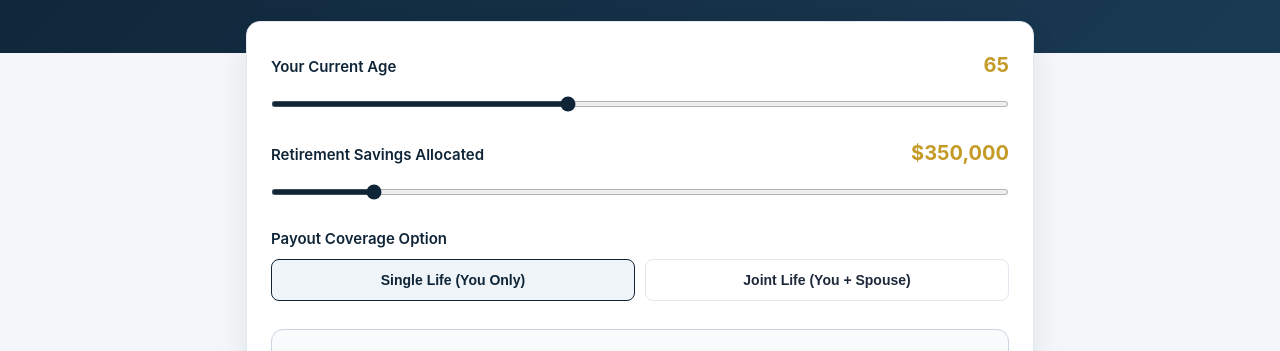
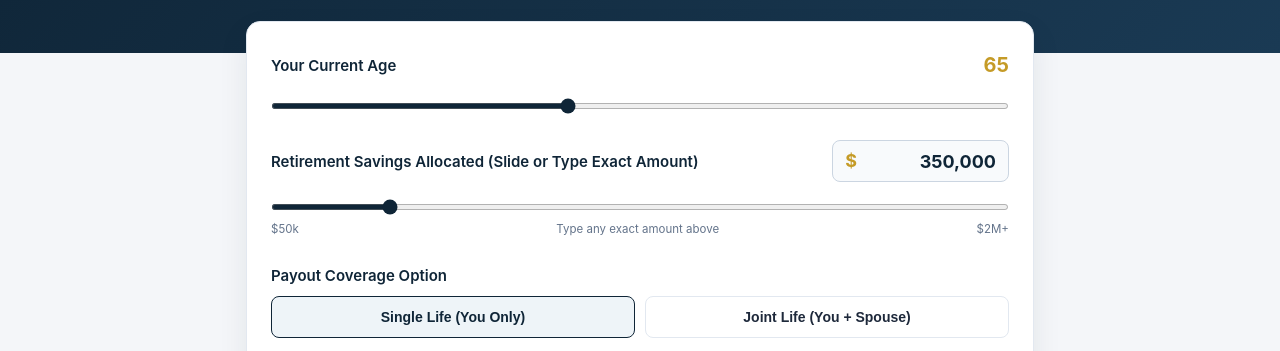
Before and after one commit to jromangfi21/retirement-calculators, a plain HTML site: page income-now.html in a window 1280 px wide. Shown: the part 199-550 px from the top of the page. Drawn offline with Linux system fonts and the light colour scheme.

Commit message:
Update income-now.html

```diff
--- a/income-now.html
+++ b/income-now.html
@@ -58,16 +58,56 @@
     .control-header {
       display: flex;
       justify-content: space-between;
-      align-items: baseline;
-      margin-bottom: 8px;
+      align-items: center;
+      gap: 12px;
+      margin-bottom: 10px;
+      flex-wrap: wrap;
     }
     .control label { font-weight: 600; font-size: 15px; color: var(--navy); }
     .val-display { font-size: 20px; font-weight: 700; color: var(--gold); }
+    .money-input-wrap {
+      display: inline-flex;
+      align-items: center;
+      border: 1.5px solid #cbd5e1;
+      border-radius: 8px;
+      padding: 6px 12px;
+      background: #f8fafc;
+      transition: border-color 0.15s ease, box-shadow 0.15s ease;
+    }
+    .money-input-wrap:focus-within {
+      border-color: var(--gold);
+      background: #fff;
+      box-shadow: 0 0 0 3px rgba(197, 155, 39, 0.18);
+    }
+    .money-prefix {
+      font-size: 18px;
+      font-weight: 700;
+      color: var(--gold);
+      margin-right: 4px;
+    }
+    .money-input {
+      border: none;
+      background: transparent;
+      font-size: 18px;
+      font-weight: 700;
+      color: var(--navy);
+      width: 135px;
+      text-align: right;
+      outline: none;
+      font-family: inherit;
+    }
     input[type="range"] {
       width: 100%;
       accent-color: var(--navy);
       height: 6px;
       cursor: pointer;
+    }
+    .slider-hints {
+      display: flex;
+      justify-content: space-between;
+      font-size: 11.5px;
+      color: var(--muted);
+      margin-top: 4px;
     }
     .toggle-group {
       display: grid;
@@ -174,10 +214,18 @@
 
       <div class="control">
         <div class="control-header">
-          <label for="assets">Retirement Savings Allocated</label>
-          <span class="val-display" id="assetsVal">$350,000</span>
+          <label for="assetsInput">Retirement Savings Allocated (Slide or Type Exact Amount)</label>
+          <div class="money-input-wrap">
+            <span class="money-prefix">$</span>
+            <input type="text" inputmode="numeric" id="assetsInput" class="money-input" value="350,000" aria-label="Exact retirement savings amount" />
+          </div>
         </div>
-        <input type="range" id="assets" min="100000" max="2000000" value="350000" step="25000" />
+        <input type="range" id="assetsSlider" min="50000" max="2000000" value="350000" step="25000" />
+        <div class="slider-hints">
+          <span>$50k</span>
+          <span>Type any exact amount above</span>
+          <span>$2M+</span>
+        </div>
       </div>
 
       <div class="control">
@@ -222,6 +270,10 @@
 
   <script>
     let coverage = 'single';
+    let currentAssets = 350000;
+
+    const sliderEl = document.getElementById('assetsSlider');
+    const inputEl = document.getElementById('assetsInput');
 
     function setCoverage(type) {
       coverage = type;
@@ -234,12 +286,36 @@
       return '$' + Math.round(num).toLocaleString('en-US');
     }
 
+    function parseMoney(str) {
+      const cleaned = String(str).replace(/[^0-9]/g, '');
+      return cleaned ? parseInt(cleaned, 10) : 0;
+    }
+
+    sliderEl.addEventListener('input', function () {
+      currentAssets = parseInt(this.value, 10);
+      inputEl.value = currentAssets.toLocaleString('en-US');
+      calculate();
+    });
+
+    inputEl.addEventListener('input', function () {
+      const val = parseMoney(this.value);
+      currentAssets = val;
+      sliderEl.value = Math.min(Math.max(val, 50000), 2000000);
+      calculate();
+    });
+
+    inputEl.addEventListener('blur', function () {
+      if (currentAssets < 10000) currentAssets = 10000;
+      this.value = currentAssets.toLocaleString('en-US');
+      sliderEl.value = Math.min(Math.max(currentAssets, 50000), 2000000);
+      calculate();
+    });
+
     function calculate() {
       const age = parseInt(document.getElementById('age').value, 10);
-      const assets = parseInt(document.getElementById('assets').value, 10);
+      const assets = currentAssets;
 
       document.getElementById('ageVal').textContent = age;
-      document.getElementById('assetsVal').textContent = fmt(assets);
 
       let baseRate = 0.056 + (age - 55) * 0.0011;
       if (coverage === 'joint') baseRate -= 0.0055;
@@ -260,7 +336,6 @@
     }
 
     document.getElementById('age').addEventListener('input', calculate);
-    document.getElementById('assets').addEventListener('input', calculate);
     calculate();
   </script>
 </body>
```
